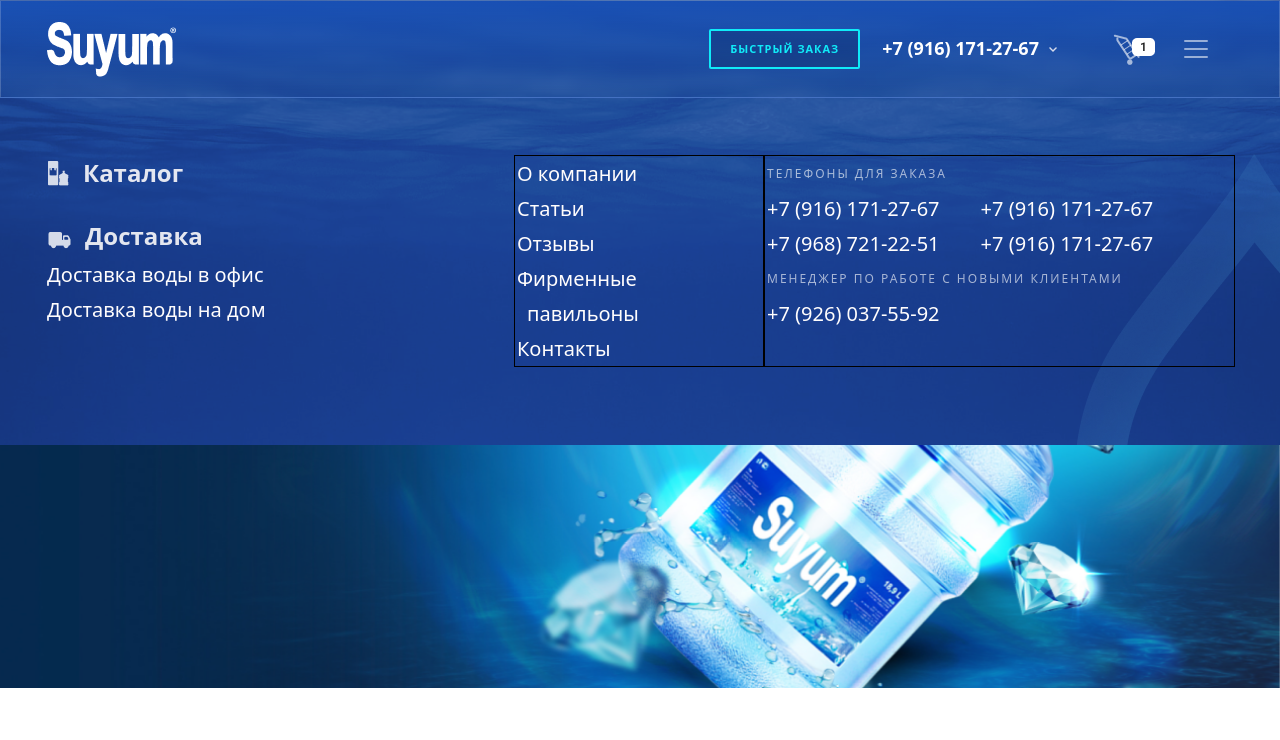
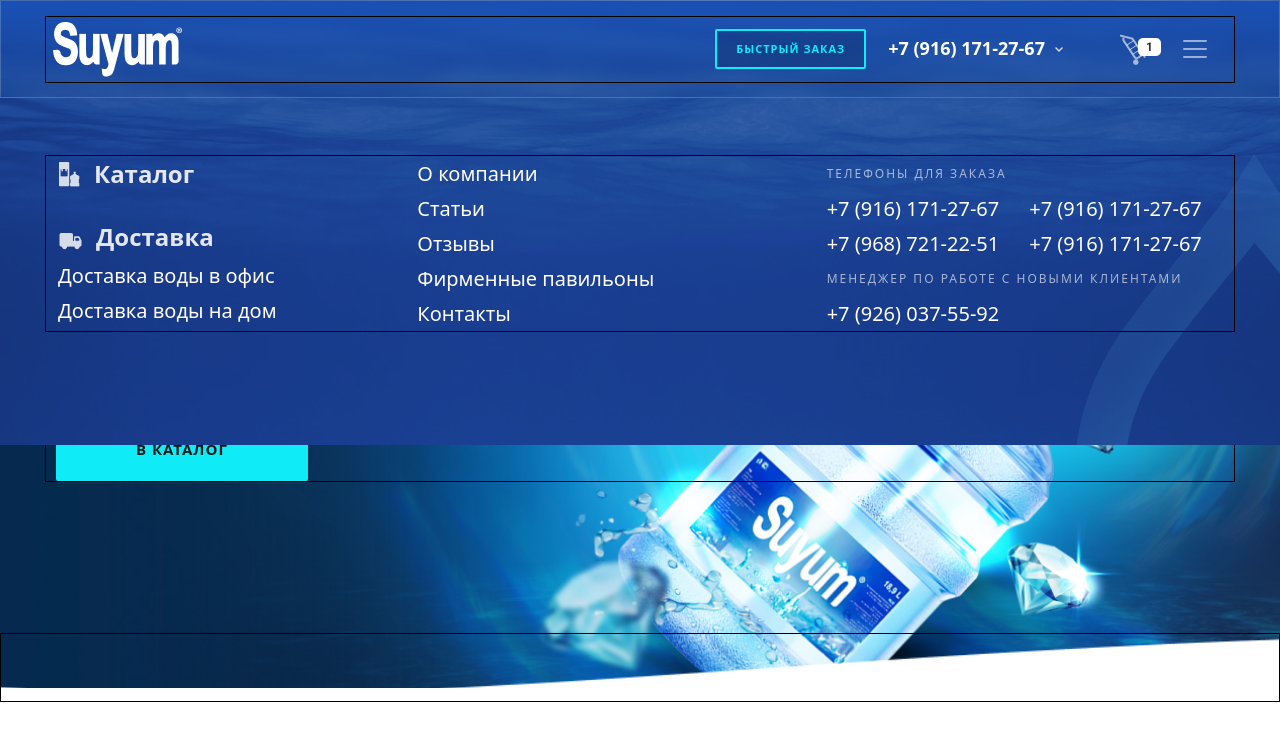
Before and after one commit to amirkhodjaev/suyum, a plain HTML site: page index.html in a window 1280 px wide. Both pictures are taken after a click on the button 1196 px from the left and 49 px from the top of the page. Shown: the top 740 px of the page. Drawn offline with nearby package versions, Linux system fonts and the light colour scheme.

Commit message:
new animate of arrow carousel and main section done

```diff
--- a/index.html
+++ b/index.html
@@ -8,6 +8,7 @@
   <link rel="stylesheet" href="style.css">
   <link href="https://cdn.jsdelivr.net/npm/bootstrap@5.0.2/dist/css/bootstrap.min.css" rel="stylesheet"
     integrity="sha384-EVSTQN3/azprG1Anm3QDgpJLIm9Nao0Yz1ztcQTwFspd3yD65VohhpuuCOmLASjC" crossorigin="anonymous">
+  <link rel="stylesheet" href="./style.sass">
   <title>Document</title>
 </head>
 
@@ -96,11 +97,21 @@
           <div class="col div-3-nuber">
             <a class="span-color-nav-2-no-name span-color-nav-2-no-name-first-bottom" href="#">Телефоны для заказа</a>
             <br>
-            <a class="span-color-nav-2-no-name" href="#">+7 (916) 171-27-67<span class="span-left-a"><a class="span-color-nav-2-no-name" href="#">+7 (916) 171-27-67</a></span></a>
-            <br>
-            <a class="span-color-nav-2-no-name" href="#">+7 (968) 721-22-51<span class="span-left-a"><a class="span-color-nav-2-no-name" href="#">+7 (916) 171-27-67</a></span></a>
-            <br>
-            <a class="span-color-nav-2-no-name span-color-nav-2-no-name-first-bottom" href="#">Менеджер по работе с новыми клиентами</a>
+            <div class="div-phone-numbers-flex">
+              <div>
+                <a class="span-color-nav-2-no-name" href="#">+7 (916) 171-27-67</a>
+                <br>
+                <a class="span-color-nav-2-no-name" href="#">+7 (968) 721-22-51</a>
+                <br>
+              </div>
+              <div class="div-left-2">
+                <a class="span-color-nav-2-no-name" href="#">+7 (916) 171-27-67</a></a>
+                <br>
+                <a class="span-color-nav-2-no-name" href="#">+7 (916) 171-27-67</a>
+              </div>
+            </div>
+            <a class="span-color-nav-2-no-name span-color-nav-2-no-name-first-bottom" href="#">Менеджер по работе с
+              новыми клиентами</a>
             <br>
             <a class="span-color-nav-2-no-name" href="#">+7 (926) 037-55-92</a>
           </div>
@@ -161,27 +172,27 @@
       <div class="carousel-inner">
         <div class="carousel-item active background-main-phone">
           <div class="wrapper">
-
+            <h2 class="h2-carousel">Натуральная питьевая<br> вода Suyum </h2>
+            <p class="p-carousel">Вкусная и абсолютно чистая,<br> насыщенная кислородом</p>
+            <button class="button-carousel">В каталог</button>
           </div>
-          <br><br><br><br><br><br><br><br><br><br><br><br><br><br><br><br><br><br><br><br><br><br><br><br><br><br><br><br><br><br>
-          <br><br><br><br><br><br><br><br><br><br><br><br><br><br><br><br><br><br><br><br><br><br><br><br><br><br><br><br><br><br>
         </div>
         <div class="carousel-item background-main-phone-2">
           <div class="wrapper">
-
+            <h2 class="h2-carousel">Кристально чистая<br> вода Suyum </h2>
+            <p class="p-carousel">Вкусная и абсолютно чистая,<br> насыщенная кислородом</p>
+            <button class="button-carousel">В каталог</button>
           </div>
           <br><br><br><br><br><br><br><br><br><br><br><br><br><br><br><br><br><br><br><br><br><br><br><br><br><br><br><br><br><br>
           <br><br><br><br><br><br><br><br><br><br><br><br><br><br><br><br><br><br><br><br><br><br><br><br><br><br><br><br><br><br>
         </div>
       </div>
-      <button class="carousel-control-prev" type="button" data-bs-target="#carouselExampleFade" data-bs-slide="prev">
-        <span class="carousel-control-prev-icon" aria-hidden="true"></span>
-        <span class="visually-hidden">Previous</span>
+      <button class="carousel-control-next" type="button" data-bs-target="#carouselExampleFade" data-bs-slide="next">
+        <div class="div-back-arrow  ramka-1">
+          <span class="carousel-control-next-icon" aria-hidden="true"></span>
+        </div>
       </button>
-      <button class="carousel-control-next" type="button" data-bs-target="#carouselExampleFade" data-bs-slide="next">
-        <span class="carousel-control-next-icon" aria-hidden="true"></span>
-        <span class="visually-hidden">Next</span>
-      </button>
+      <div class="waws-back"><br><br><br></div>
     </div>
     <br><br><br><br><br><br><br><br><br><br><br><br><br><br><br><br><br><br><br><br><br><br><br><br><br><br><br><br><br><br><br><br><br><br><br><br><br><br><br><br><br><br><br><br><br><br><br><br><br><br><br><br><br><br><br><br><br><br><br><br><br><br><br><br><br><br><br><br><br><br><br><br><br><br><br><br><br><br><br><br><br><br><br><br><br><br><br><br><br><br><br><br><br><br><br><br><br><br><br><br>
     <script src="script.js"></script>
--- a/style.css
+++ b/style.css
@@ -82,6 +82,8 @@
 .wrapper {
     max-width: 1190px;
     margin: 0 auto;
+    padding-left: 10px;
+    border: 1px black solid;
 }
 
 * {
@@ -122,7 +124,7 @@
 }
 
 .img-group-nav {
-    margin-left: -10px;
+    margin-left: -5px;
 }
 
 .nav-link {
@@ -443,13 +445,13 @@
     }
 }
 
-@media(max-width: 314px) {
+@media(max-width: 317px) {
     .img-last-nav-li {
         margin-left: -10px;
     }
 }
 
-@media(max-width: 272px) {
+@media(max-width: 277px) {
     .img-last-nav-li {
         display: none;
     }
@@ -507,17 +509,154 @@
     color: rgba(255, 255, 255, 0.62);
 }
 
-.span-left-a {
-    margin-left: 51px;
+.div-phone-numbers-flex {
+    display: flex;
+    flex-wrap: wrap;
 }
 
-.div-3-nuber {
-
-    border: 1px solid black;
+.div-left-2 {
+    margin-left: 40px;
 }
 
 .div-2-nuber {
+    margin-left: -50px;
+}
 
-    border: 1px solid black;
-    max-width: 250px !important;
+@media(max-width: 1190px) {
+    .div-left-2 {
+        margin-left: 0px;
+    }
+
+    .div-phone-numbers-flex {
+        display: block;
+    }
 }
+
+@media(max-width: 780px) {
+    .div-2-nuber {
+        margin-left: 0px;
+    }
+}
+
+@media(max-width: 707px) {
+    .div-left-2 {
+        margin-left: 0px;
+    }
+
+    .div-2-nuber {
+        margin-left: 0px;
+    }
+}
+
+.h2-carousel {
+    font-weight: 700;
+    font-size: 58px;
+    line-height: 57px;
+    color: #FFFFFF;
+    margin-top: 158px;
+}
+
+.p-carousel {
+    font-weight: 400;
+    font-size: 16px;
+    line-height: 19px;
+    color: #FFFFFF;
+    margin-top: 15px;
+}
+
+.button-carousel {
+    background: #10EBF8;
+    border-radius: 2px;
+    font-weight: 800;
+    font-size: 15px;
+    line-height: 18px;
+    display: flex;
+    align-items: center;
+    text-align: center;
+    letter-spacing: 1px;
+    text-transform: uppercase;
+    color: #191919;
+    width: 252px;
+    height: 65px;
+    padding-left: 80px;
+    margin-top: 62px;
+    border: none;
+}
+
+.button-carousel:hover {
+    color: #10EBF8;
+    background: transparent;
+    border: #10EBF8 2px solid;
+    transition: .5s;
+    box-shadow: 1px 1px 5px 5px #10edf886;
+}
+
+.waws-back {
+    background: url(./img/line-white-1.png);
+    height: 69px;
+    width: 100%;
+    border: 1px black solid;
+    margin-top: -55px;
+    z-index: 6;
+    position: relative;
+    background-size: cover;
+    background-repeat: none;
+}
+
+.carousel-control-next {
+    opacity: 1 !important;
+}
+
+.div-back-arrow {
+    width: 68px;
+    height: 65.52px;
+    background: rgba(8, 24, 53, 0.6);
+    backdrop-filter: blur(8px);
+    border-radius: 50px;
+    position: absolute;
+    padding-top: 5px;
+    padding-left: 5px;
+}
+
+.ramka-1 {
+    display: flex;
+    align-items: center;
+    justify-content: center;
+    width: 80px;
+    height: 80px;
+    margin: 30px auto;
+    border: 8px solid #337AB7;
+    background: #BFE2FF;
+    border-radius: 30% 70% 70% 30%/30% 30% 70% 70%;
+    box-shadow: 15px 15px 50px rgba(0, 0, 0, 0.2);
+    animation: anim-ramka-1 10s infinite;
+    font-size: 24px;
+    font-family: 'Roboto', sans-serif;
+    transition: .8s;
+}
+
+.ramka-1:hover {
+    border: 8px solid #BFE2FF;
+    background: #337AB7;
+    transition: .8s;
+}
+
+@keyframes anim-ramka-1 {
+    0% {
+        border-radius: 30% 70% 70% 30%/30% 30% 70% 70%;
+        box-shadow: 15px 15px 50px rgba(0, 0, 0, 0.2);
+    }
+
+    25% {
+        border-radius: 58% 42% 75% 25%/76% 46% 54% 24%;
+    }
+
+    50% {
+        border-radius: 50% 50% 33% 67%/55% 27% 73% 45%;
+        box-shadow: -10px -5px 50px rgba(0, 0, 0, 0.2);
+    }
+
+    75% {
+        border-radius: 33% 67% 58% 42%/63% 68% 32% 37%;
+    }
+}
```
Also changed, not shown: png-clipart-free-worlds-league-desktop-cursor-marik-icon.png (deleted), script.js (line endings or trailing spaces).
